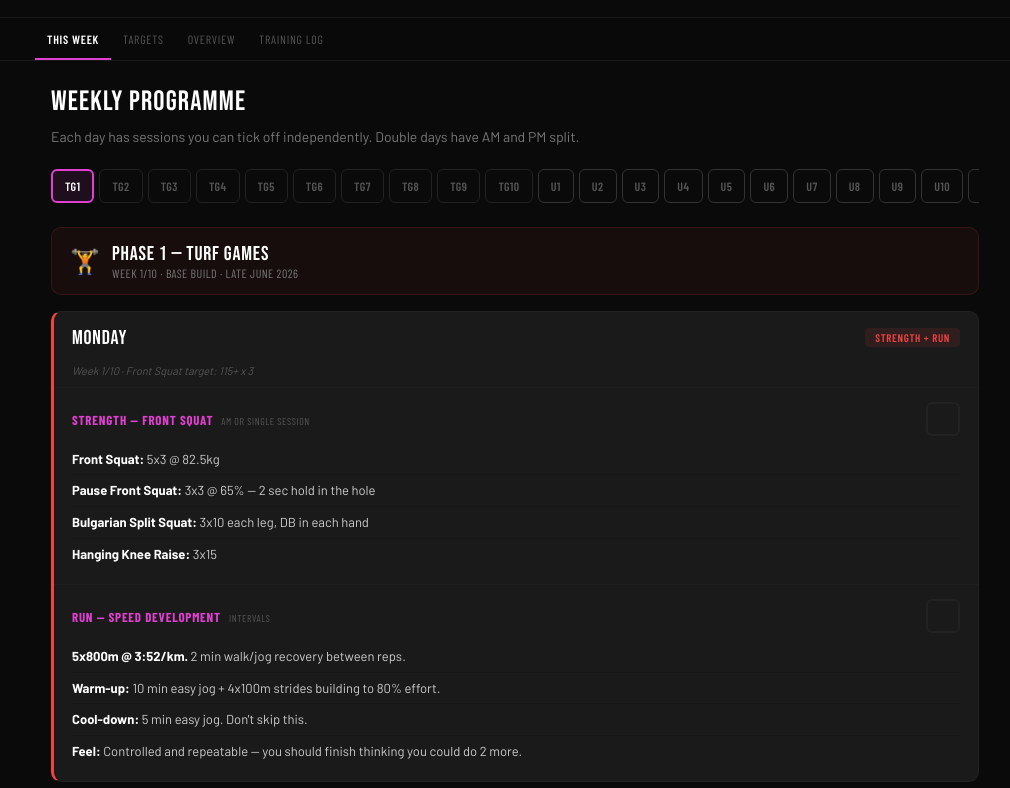
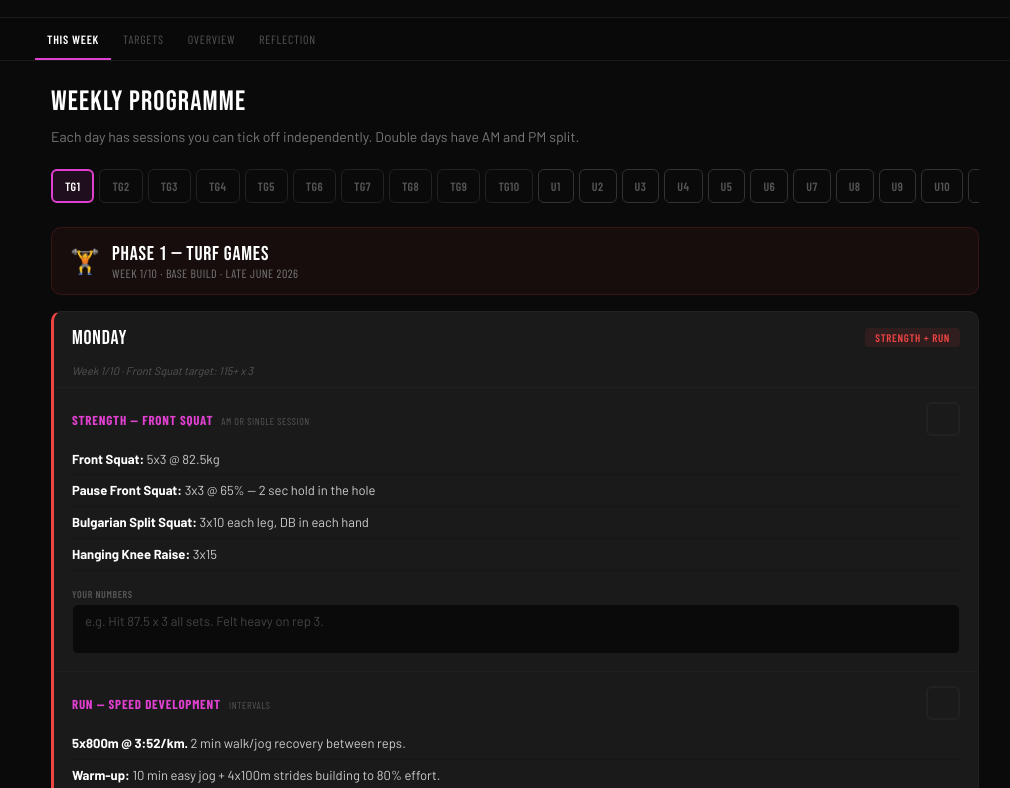
Before and after one commit to Onlinegordy/gordy-hop, a plain HTML site: page index.html in a window 1280 px wide. Shown: the part 152-940 px from the top of the page, without its empty margins (125-1135 px from the left). Drawn offline with nearby package versions, Linux system fonts and the light colour scheme.

Commit message:
V3: inline logging per session part, context-aware placeholders, log tab becomes weekly reflection

```diff
--- a/index.html
+++ b/index.html
@@ -65,6 +65,11 @@
 .form-label{display:block;font-family:var(--ff-sub);font-size:11px;font-weight:600;color:var(--t4);text-transform:uppercase;letter-spacing:0.06em;margin-bottom:6px}
 .form-input,.form-textarea{width:100%;padding:12px 14px;border-radius:8px;background:var(--surface);border:1px solid var(--border);color:var(--white);font-size:14px;font-family:var(--ff-body);outline:none;transition:border-color 0.2s}
 .form-input:focus,.form-textarea:focus{border-color:rgba(224,64,208,0.4)}.form-textarea{resize:vertical}.form-group{margin-bottom:12px}
+.sess-log{margin-top:8px;padding-top:8px;border-top:1px solid #1a1a1a}
+.sess-log-label{font-family:var(--ff-sub);font-size:10px;font-weight:600;color:var(--t4);text-transform:uppercase;letter-spacing:0.06em;margin-bottom:4px}
+.sess-log-input{width:100%;padding:8px 12px;border-radius:6px;background:var(--bg);border:1px solid #1a1a1a;color:var(--t1);font-size:13px;font-family:var(--ff-body);outline:none;transition:border-color 0.2s;resize:none}
+.sess-log-input:focus{border-color:rgba(224,64,208,0.3)}
+.sess-log-input::placeholder{color:var(--t5)}
 .footer{text-align:center;padding:16px 20px 28px;font-family:var(--ff-sub);font-size:10px;color:var(--t6);letter-spacing:0.06em;text-transform:uppercase;border-top:1px solid var(--surface);line-height:2}
 @media(max-width:600px){.main-title{font-size:32px}.h2{font-size:24px}.target-grid{grid-template-columns:repeat(2,1fr)}}
 </style>
@@ -80,7 +85,7 @@
   <button class="nav-btn active" data-tab="week">THIS WEEK</button>
   <button class="nav-btn" data-tab="targets">TARGETS</button>
   <button class="nav-btn" data-tab="overview">OVERVIEW</button>
-  <button class="nav-btn" data-tab="log">TRAINING LOG</button>
+  <button class="nav-btn" data-tab="log">REFLECTION</button>
 </div></nav>
 <div class="container">
 <div class="section active" id="sec-week">
@@ -101,8 +106,8 @@
   <div id="overview-content"></div>
 </div>
 <div class="section" id="sec-log">
-  <h2 class="h2">TRAINING LOG</h2>
-  <p class="p-intro">Record your numbers. Lifts, times, distances, how you felt.</p>
+  <h2 class="h2">WEEKLY REFLECTION</h2>
+  <p class="p-intro">End of week check-in. Your session numbers are logged inline — this is for the bigger picture.</p>
   <div class="wk-sel" id="log-wk-sel"></div>
   <div id="log-form"></div>
 </div>
@@ -111,10 +116,10 @@
 
 <script>
 const TW=21;
-const SK="gordy2-sess",LK="gordy2-log";
+const SK="gordy2-sess",LK="gordy2-log",NK="gordy2-notes";
 const ld=k=>{try{return JSON.parse(localStorage.getItem(k))||{};}catch{return {};}};
 const sv=(k,d)=>{try{localStorage.setItem(k,JSON.stringify(d));}catch{}};
-let sessData=ld(SK),logData=ld(LK);
+let sessData=ld(SK),logData=ld(LK),notesData=ld(NK);
 let curWeek=0,logWeek=0;
 function isP2(w){return w>=10;}
 function getColor(p){return p>=1?"#22c55e":p>=0.7?"#22c55e":p>=0.4?"#FFB020":"#ef4444";}
@@ -354,8 +359,18 @@ function renderSessions(){
     if(d.note)h+=`<div class="day-note">${d.note}</div>`;
     d.parts.forEach((p,pi)=>{
       const key=curWeek+"-"+di+"-"+pi;const done=sessData[key];
+      const noteKey=curWeek+"-"+di+"-"+pi;
+      const noteVal=(notesData[noteKey]||"").replace(/"/g,"&quot;");
+      const placeholder=p.title.includes("SQUAT")?"e.g. Hit 87.5 x 3 all sets. Felt heavy on rep 3."
+        :p.title.includes("CLEAN")?"e.g. 85kg x 2 felt smooth. Missed jerk at 90."
+        :p.title.includes("RUN")||p.title.includes("AEROBIC")||p.title.includes("STEADY")||p.title.includes("TEMPO")?"e.g. 5k in 21:30, avg pace 4:18/km. Legs felt good."
+        :p.title.includes("ERG")?"e.g. 6x500m — 1:46, 1:45, 1:45, 1:44, 1:45, 1:44. Felt strong."
+        :p.title.includes("BENCH")||p.title.includes("UPPER")?"e.g. Bench 80kg x 5 all sets. Pull-ups +10kg x 6."
+        :p.title.includes("LONG RUN")||p.title.includes("KEY")?"e.g. 16 mi in 2:08. Walked last 2 hills. Gel every 45 min worked."
+        :"What did you actually do? Numbers, times, how it felt.";
       h+=`<div class="sess-part"><div class="sess-part-header"><div><span class="sess-part-title">${p.title}</span><span class="sess-part-tag" style="margin-left:8px">${p.tag}</span></div><button class="tick-btn ${done?"on":""}" data-di="${di}" data-pi="${pi}">${done?"✓":""}</button></div>`;
       p.items.forEach(item=>{h+=`<div class="ex-row">${item}</div>`;});
+      h+=`<div class="sess-log"><div class="sess-log-label">YOUR NUMBERS</div><textarea class="sess-log-input" rows="2" data-ndi="${di}" data-npi="${pi}" placeholder="${placeholder}">${notesData[noteKey]||""}</textarea></div>`;
       h+=`</div>`;
     });
     h+=`</div>`;
@@ -365,6 +380,7 @@ function renderSessions(){
 function renderWeek(){renderWeekSel();renderPhaseBanner();renderSessions();}
 document.getElementById("week-sel").addEventListener("click",e=>{const b=e.target.closest(".wk-btn");if(!b)return;curWeek=+b.dataset.cw;renderWeek();});
 document.getElementById("week-sessions").addEventListener("click",e=>{const b=e.target.closest(".tick-btn");if(!b)return;const k=curWeek+"-"+b.dataset.di+"-"+b.dataset.pi;sessData[k]=!sessData[k];sv(SK,sessData);renderWeek();});
+document.getElementById("week-sessions").addEventListener("input",e=>{const t=e.target;if(!t.classList.contains("sess-log-input"))return;const k=curWeek+"-"+t.dataset.ndi+"-"+t.dataset.npi;notesData[k]=t.value;sv(NK,notesData);});
 renderWeek();
 
 // ─── TARGETS ───────────────────────────────
@@ -399,7 +415,7 @@ h+=`</div>`;el.innerHTML=h;}
 renderOverview();
 
 // ─── LOG ───────────────────────────────────
-const LF=[{key:"lifts",label:"Lift numbers (C&J, squat, bench — weight x reps)",ml:true},{key:"run",label:"Run sessions (distance, time, pace, feel)",ml:true},{key:"erg",label:"Erg numbers (splits, intervals, tests)",ml:true},{key:"bw",label:"Bodyweight (kg)",ml:false},{key:"sleep",label:"Avg sleep (hours)",ml:false},{key:"energy",label:"Energy (1–10)",ml:false},{key:"soreness",label:"Soreness / niggles",ml:true},{key:"notes",label:"Notes",ml:true}];
+const LF=[{key:"wins",label:"Biggest wins this week",ml:true},{key:"pbs",label:"Any PBs or numbers to note",ml:true},{key:"missed",label:"What got missed and why",ml:true},{key:"bw",label:"Bodyweight (kg)",ml:false},{key:"sleep",label:"Avg sleep (hours)",ml:false},{key:"energy",label:"Energy (1–10)",ml:false},{key:"soreness",label:"Soreness / niggles to watch",ml:true},{key:"next",label:"Focus for next week",ml:true}];
 function renderLogSel(){const el=document.getElementById("log-wk-sel");el.innerHTML="";for(let i=0;i<TW;i++){const has=logData[i]&&Object.values(logData[i]).some(v=>v);const p2=isP2(i);const cls=i===logWeek?"active":has?"has-data":"";const label=p2?`U${i-9}`:`TG${i+1}`;el.innerHTML+=`<button class="wk-btn ${cls} ${p2?"phase2":""}" data-lw="${i}">${label}</button>`;}}
 function renderLog(){const el=document.getElementById("log-form");el.innerHTML="";const wd=logData[logWeek]||{};LF.forEach(f=>{const v=(wd[f.key]||"").replace(/"/g,"&quot;");if(f.ml){el.innerHTML+=`<div class="form-group"><label class="form-label">${f.label}</label><textarea class="form-textarea" rows="3" data-lf="${f.key}">${wd[f.key]||""}</textarea></div>`;}else{el.innerHTML+=`<div class="form-group"><label class="form-label">${f.label}</label><input class="form-input" type="text" value="${v}" data-lf="${f.key}"></div>`;}});}
 document.getElementById("log-wk-sel").addEventListener("click",e=>{const b=e.target.closest(".wk-btn");if(!b)return;logWeek=+b.dataset.lw;renderLogSel();renderLog();});
```
